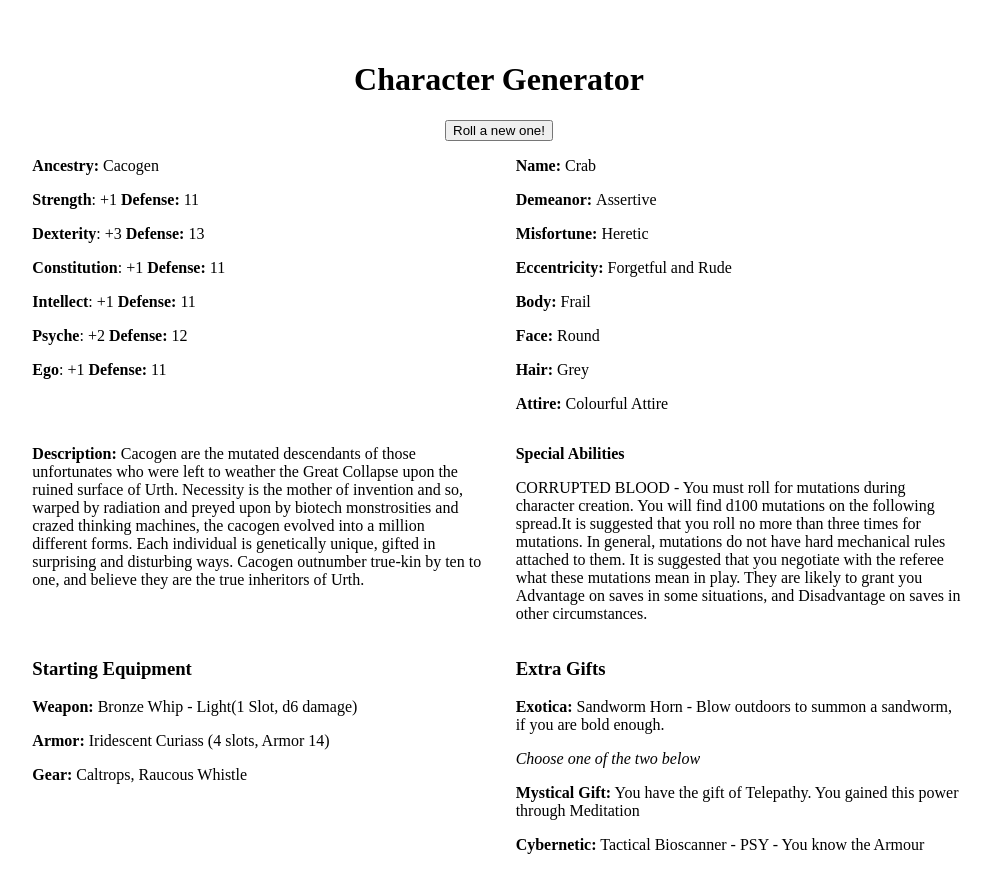
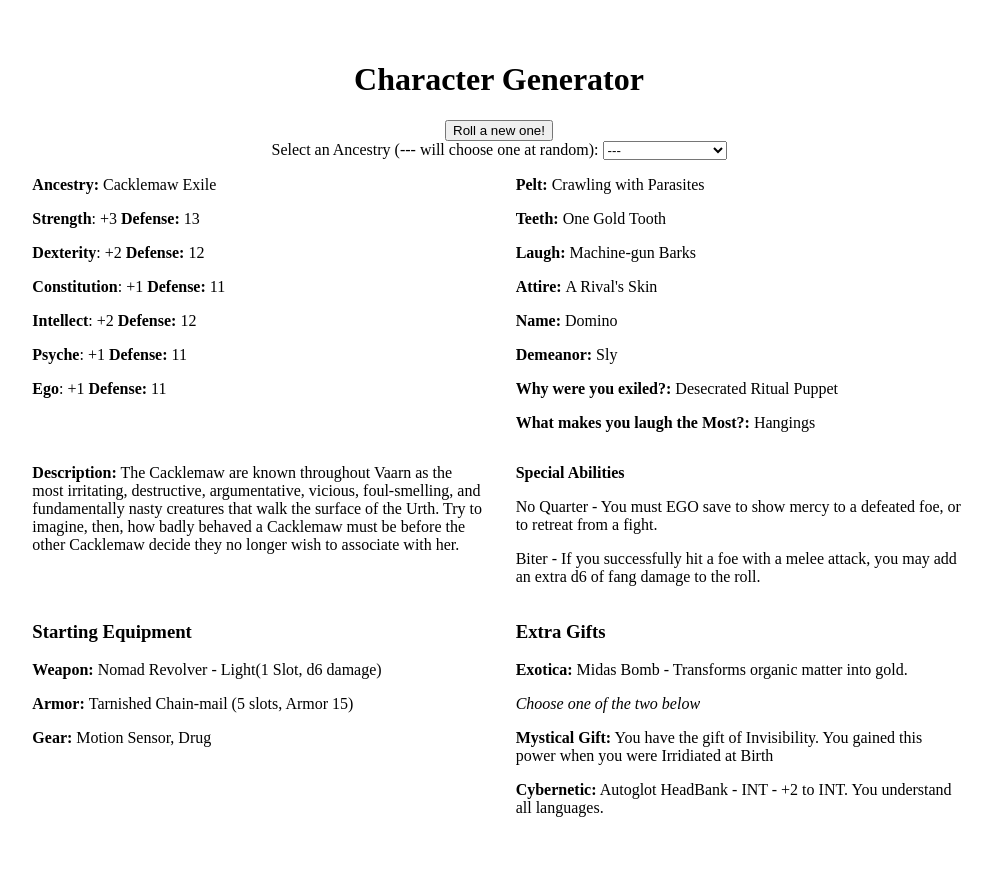
Before and after one commit to omniczech/vaarn-generators, a Next.js app: page /characters in a window 1280 px wide. Shown: the top 892 px of the page, without its empty margins (141-1133 px from the left). Built offline with nearby package versions, Linux system fonts and the light colour scheme.

Commit message:
Adds ability to lock ancestry

```diff
--- a/pages/characters.js
+++ b/pages/characters.js
@@ -42,6 +42,7 @@ const rollAllTables = (rolls) => {
 
 const Characters = () => {
   const [chosenAncestry, setChosenAncestry] = useState("");
+  const [manualChosenAncestry, setManualChosenAncestry] = useState("");
 
   const [stats, setStats] = useState([]);
   const [rollTables, setRollTables] = useState([]);
@@ -53,21 +54,7 @@ const Characters = () => {
   const [cybernetic, setCybernetic] = useState([]);
 
   useEffect(() => {
-    setStats([
-      generateAbility(),
-      generateAbility(),
-      generateAbility(),
-      generateAbility(),
-      generateAbility(),
-      generateAbility(),
-    ]);
-    setChosenAncestry(randomFromArray(allAncestries));
-    setWeapon(rollAllTables(weapons.rolls));
-    setArmor(rollAllTables(armors.rolls));
-    setGear(rollAllTables(gears.rolls));
-    setExotica(rollAllTables(exoticas.rolls));
-    setMysticGift(rollAllTables(mysticGifts.rolls));
-    setCybernetic(rollAllTables(cybernetics.rolls));
+    reroll();
   }, []);
 
   useEffect(() => {
@@ -83,8 +70,13 @@ const Characters = () => {
       generateAbility(),
       generateAbility(),
     ]);
-    setChosenAncestry(randomFromArray(allAncestries));
-
+    !manualChosenAncestry
+      ? setChosenAncestry(randomFromArray(allAncestries))
+      : setChosenAncestry(
+          allAncestries.filter((ancestry) => {
+            return ancestry.name === manualChosenAncestry;
+          })[0]
+        );
     setRollTables(rollAllTables(chosenAncestry.rolls));
     setWeapon(rollAllTables(weapons.rolls));
     setArmor(rollAllTables(armors.rolls));
@@ -99,6 +91,21 @@ const Characters = () => {
       <main className={styles.main}>
         <h1>Character Generator</h1>
         <button onClick={reroll}>Roll a new one!</button>
+        <label>
+          Select an Ancestry (--- will choose one at random):{" "}
+          <select onChange={(e) => setManualChosenAncestry(e.target.value)}>
+            <option value="">---</option>
+            <option value="Cacklemaw Exile">Cacklemaw Exile</option>
+            <option value="Cacogen">Cacogen</option>
+            <option value="Faa Nomad">Faa Nomad</option>
+            <option value="Lithling">Lithling</option>
+            <option value="Mycomorph">Mycomorph</option>
+            <option value="Newbeast">Newbeast</option>
+            <option value="Planeyfolk">Planeyfolk</option>
+            <option value="Synth">Synth</option>
+            <option value="True-Kin">True-Kin</option>
+          </select>
+        </label>
         <div className={styles.flex}>
           <div>
             <p>
```
